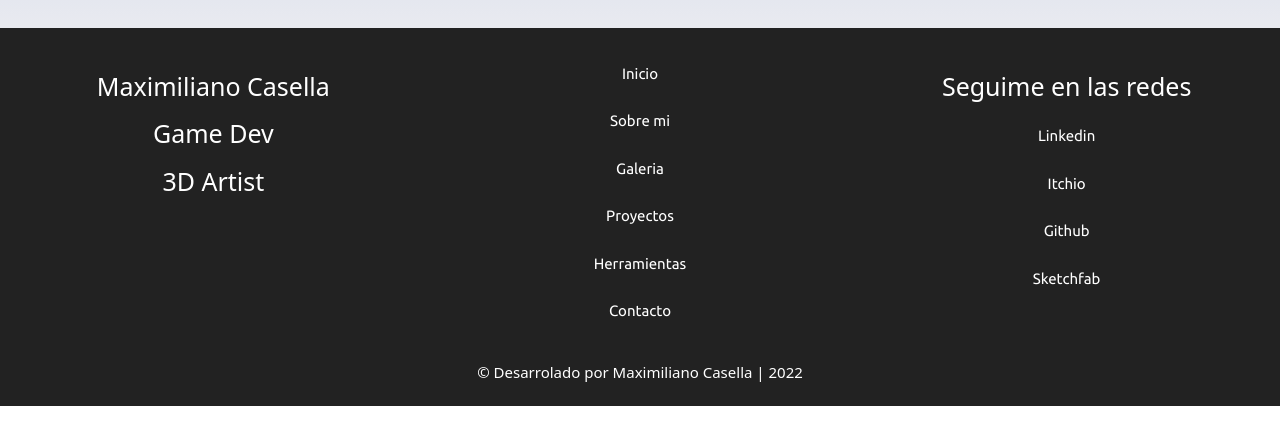
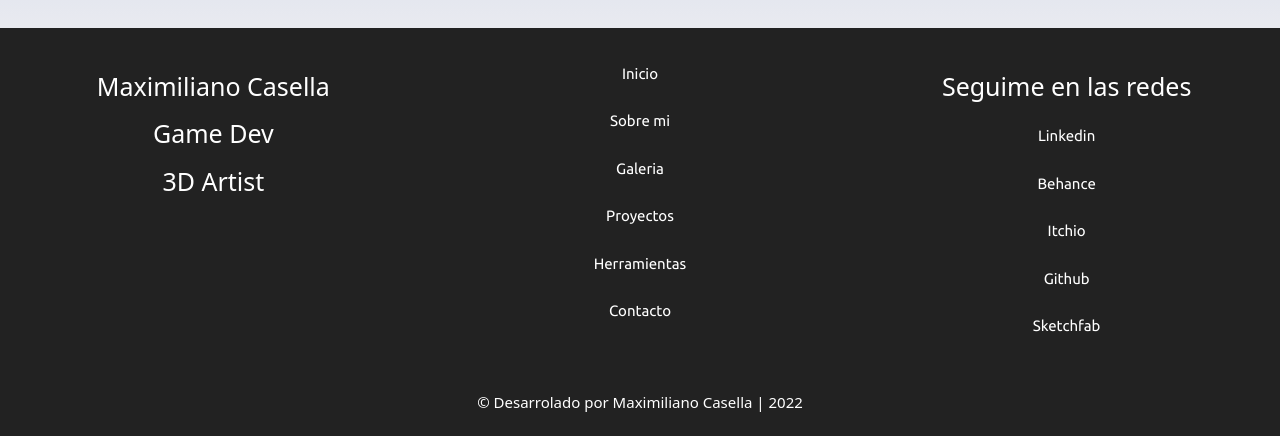
Before and after one commit to maxicasella/MyPorfolio-Web, a website: page src/contacto.html in a window 1280 px wide. Shown: the part 1257-1693 px from the top of the page. Before the commit the page ends 1663 px from the top, so only its background shows below. Drawn offline with Linux system fonts and the light colour scheme.

Commit message:
Behance + Update Carrusel

```diff
--- a/src/contacto.html
+++ b/src/contacto.html
@@ -150,6 +150,9 @@
                             <a class="footerLink text-decoration-none" href="https://www.linkedin.com/in/maximiliano-casella-509b51162/" target="_blank"  alt="Linkedin">Linkedin</a>
                         </li>
                         <li class="mb-2">
+                            <a class="footerLink text-decoration-none" href="https://www.behance.net/maxicasella" target="_blank"  alt="Behance">Behance</a>
+                        </li>
+                        <li class="mb-2">
                             <a class="footerLink text-decoration-none" href="https://maxi-casella.itch.io/" target="_blank" alt="Itchio">Itchio</a>
                         </li>
                         <li class="mb-2">
```
Also changed, not shown: index.html (+3 -0 lines), src/error404.html (+3 -0 lines), src/galeria.html (+3 -0 lines), src/herramientas.html (+3 -0 lines), src/proyectos.html (+3 -0 lines), src/sobre-mi.html (+3 -0 lines), multimedia/img/Dungeon1.png.
